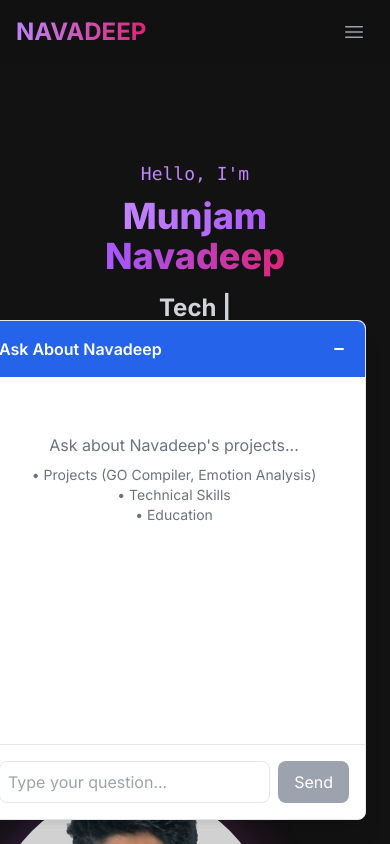
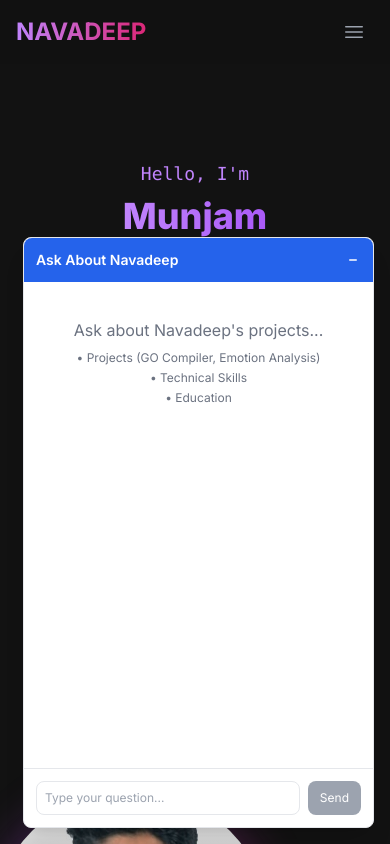
Before and after one commit to navadeep-munjam/panda-resume, a Next.js app: page / in a window 390 px wide. Both pictures are taken after a click on the button 334 px from the left and 788 px from the top of the page. Shown: the top 844 px of the page. Built offline with nearby package versions, Linux system fonts and the light colour scheme.

Commit message:
Made Responsiveness

```diff
--- a/src/app/components/Chatbot.jsx
+++ b/src/app/components/Chatbot.jsx
@@ -1,5 +1,6 @@
 'use client';
 import { useState, useRef, useEffect } from 'react';
+import { motion, AnimatePresence } from 'framer-motion';
 
 export default function Chatbot() {
   const [isOpen, setIsOpen] = useState(false);
@@ -47,92 +48,292 @@ export default function Chatbot() {
     messagesEndRef.current?.scrollIntoView({ behavior: 'smooth' });
   }, [messages]);
 
+  // Close chatbot when clicking outside
+  useEffect(() => {
+    const handleClickOutside = (event) => {
+      const chatbotElement = document.querySelector('.chatbot-container');
+      if (isOpen && chatbotElement && !chatbotElement.contains(event.target)) {
+          setIsOpen(false);
+      }
+    };
+
+    document.addEventListener('mousedown', handleClickOutside);
+    return () => document.removeEventListener('mousedown', handleClickOutside);
+  }, [isOpen]);
+
   return (
-    <div className={`fixed bottom-6 right-6 transition-all duration-300 ${isOpen ? 'w-96 h-[500px]' : 'w-16 h-16'}`}>
+    <div className={`fixed bottom-4 right-4 sm:bottom-6 sm:right-6 z-50 chatbot-container`}>
+      <AnimatePresence>
         {isOpen ? (
-        <div className="bg-white rounded-lg shadow-xl border border-gray-200 h-full flex flex-col">
+          <motion.div
+            initial={{ opacity: 0, scale: 0.8, y: 20 }}
+            animate={{ opacity: 1, scale: 1, y: 0 }}
+            exit={{ opacity: 0, scale: 0.8, y: 20 }}
+            transition={{ type: 'spring', stiffness: 300, damping: 30 }}
+            className={`bg-white rounded-lg shadow-xl border border-gray-200 flex flex-col ${
+              isOpen ? 'w-[90vw] h-[70vh] sm:w-96 sm:h-[500px]' : 'w-16 h-16'
+            }`}
+          >
             {/* Header */}
-          <div
-            className="bg-blue-600 text-white p-4 rounded-t-lg flex justify-between items-center cursor-pointer"
+            <motion.div
+              className="bg-blue-600 text-white p-3 sm:p-4 rounded-t-lg flex justify-between items-center cursor-pointer"
               onClick={() => setIsOpen(false)}
+              whileHover={{ backgroundColor: '#2563eb' }}
             >
-            <h3 className="font-semibold">Ask About Navadeep</h3>
-            <svg xmlns="http://www.w3.org/2000/svg" className="h-5 w-5" viewBox="0 0 20 20" fill="currentColor">
+              <h3 className="font-semibold text-sm sm:text-base">Ask About Navadeep</h3>
+              <svg xmlns="http://www.w3.org/2000/svg" className="h-4 w-4 sm:h-5 sm:w-5" viewBox="0 0 20 20" fill="currentColor">
                 <path fillRule="evenodd" d="M5 10a1 1 0 011-1h8a1 1 0 110 2H6a1 1 0 01-1-1z" clipRule="evenodd" />
               </svg>
-          </div>
+            </motion.div>
 
             {/* Messages */}
-          <div className="flex-1 p-4 overflow-y-auto">
+            <div className="flex-1 p-3 sm:p-4 overflow-y-auto">
               {messages.length === 0 ? (
-              <div className="text-center text-gray-500 mt-10">
-                <p> <div>Ask about Navadeep{"'"}s projects...</div>
-
-                </p>
-                <ul className="mt-2 text-sm">
-                  <li>• Projects (GO Compiler, Emotion Analysis)</li>
-                  <li>• Technical Skills</li>
-                  <li>• Education</li>
+                <motion.div
+                  initial={{ opacity: 0 }}
+                  animate={{ opacity: 1 }}
+                  transition={{ delay: 0.2 }}
+                  className="text-center text-gray-500 mt-6 sm:mt-10"
+                >
+                  <p>Ask about Navadeep's projects...</p>
+                  <ul className="mt-2 text-xs sm:text-sm space-y-1">
+                    <motion.li
+                      initial={{ x: -10, opacity: 0 }}
+                      animate={{ x: 0, opacity: 1 }}
+                      transition={{ delay: 0.3 }}
+                    >• Projects (GO Compiler, Emotion Analysis)</motion.li>
+                    <motion.li
+                      initial={{ x: -10, opacity: 0 }}
+                      animate={{ x: 0, opacity: 1 }}
+                      transition={{ delay: 0.4 }}
+                    >• Technical Skills</motion.li>
+                    <motion.li
+                      initial={{ x: -10, opacity: 0 }}
+                      animate={{ x: 0, opacity: 1 }}
+                      transition={{ delay: 0.5 }}
+                    >• Education</motion.li>
                   </ul>
-              </div>
+                </motion.div>
               ) : (
-              messages.map((m, i) => (
-                <div
+                <AnimatePresence>
+                  {messages.map((m, i) => (
+                    <motion.div
                       key={i}
-                  className={`mb-3 p-3 rounded-lg max-w-[80%] ${
+                      initial={{ opacity: 0, y: 20 }}
+                      animate={{ opacity: 1, y: 0 }}
+                      transition={{ duration: 0.3 }}
+                      className={`mb-3 p-3 rounded-lg max-w-[80%] text-sm sm:text-base ${
                         m.role === 'user'
                           ? 'ml-auto bg-blue-600 text-white'
                           : 'mr-auto bg-gray-100 text-gray-800'
                       }`}
                     >
                       {m.content}
-                </div>
-              ))
+                    </motion.div>
+                  ))}
+                </AnimatePresence>
               )}
               {isLoading && (
-              <div className="mr-auto bg-gray-100 text-gray-800 p-3 rounded-lg max-w-[80%]">
+                <motion.div
+                  initial={{ opacity: 0 }}
+                  animate={{ opacity: 1 }}
+                  className="mr-auto bg-gray-100 text-gray-800 p-3 rounded-lg max-w-[80%]"
+                >
                   <div className="flex space-x-2">
                     <div className="w-2 h-2 bg-gray-500 rounded-full animate-bounce"></div>
                     <div className="w-2 h-2 bg-gray-500 rounded-full animate-bounce" style={{ animationDelay: '0.2s' }}></div>
                     <div className="w-2 h-2 bg-gray-500 rounded-full animate-bounce" style={{ animationDelay: '0.4s' }}></div>
                   </div>
-              </div>
+                </motion.div>
               )}
               <div ref={messagesEndRef} />
             </div>
 
             {/* Input Form */}
-          <form onSubmit={handleSubmit} className="p-4 border-t">
+            <motion.form
+              onSubmit={handleSubmit}
+              className="p-3 sm:p-4 border-t"
+              initial={{ opacity: 0 }}
+              animate={{ opacity: 1 }}
+              transition={{ delay: 0.2 }}
+            >
               <div className="flex gap-2">
                 <input
                   type="text"
                   value={input}
                   onChange={(e) => setInput(e.target.value)}
                   placeholder="Type your question..."
-                className="flex-1 p-2 border rounded-lg focus:outline-none focus:ring-2 focus:ring-blue-500 text-gray-800 bg-white" // Added text-gray-800 and bg-white
+                  className="flex-1 p-2 border rounded-lg focus:outline-none focus:ring-2 focus:ring-blue-500 text-gray-800 bg-white text-xs sm:text-sm"
                   disabled={isLoading}
                 />
-
-              <button
+                <motion.button
                   type="submit"
                   disabled={!input || isLoading}
-                className="bg-blue-600 text-white px-4 rounded-lg disabled:bg-gray-400"
+                  className="bg-blue-600 text-white px-3 sm:px-4 py-2 rounded-lg disabled:bg-gray-400 text-xs sm:text-sm"
+                  whileHover={{ scale: !input || isLoading ? 1 : 1.05 }}
+                  whileTap={{ scale: !input || isLoading ? 1 : 0.95 }}
                 >
                   Send
-              </button>
+                </motion.button>
               </div>
-          </form>
-        </div>
+            </motion.form>
+          </motion.div>
         ) : (
-        <button
+          <motion.button
             onClick={() => setIsOpen(true)}
-          className="w-16 h-16 bg-blue-600 rounded-full shadow-lg flex items-center justify-center text-white hover:bg-blue-700 transition-colors"
+            className="w-14 h-14 sm:w-16 sm:h-16 bg-blue-600 rounded-full shadow-lg flex items-center justify-center text-white hover:bg-blue-700 transition-colors"
+            whileHover={{ scale: 1.1 }}
+            whileTap={{ scale: 0.9 }}
+            animate={{
+              scale: [1, 1.05, 1],
+              transition: { repeat: Infinity, duration: 2 }
+            }}
           >
-          <svg xmlns="http://www.w3.org/2000/svg" className="h-8 w-8" fill="none" viewBox="0 0 24 24" stroke="currentColor">
+            <svg xmlns="http://www.w3.org/2000/svg" className="h-6 w-6 sm:h-8 sm:w-8" fill="none" viewBox="0 0 24 24" stroke="currentColor">
               <path strokeLinecap="round" strokeLinejoin="round" strokeWidth={2} d="M8 10h.01M12 10h.01M16 10h.01M9 16H5a2 2 0 01-2-2V6a2 2 0 012-2h14a2 2 0 012 2v8a2 2 0 01-2 2h-5l-5 5v-5z" />
             </svg>
-        </button>
+          </motion.button>
         )}
+      </AnimatePresence>
     </div>
   );
 }
+
+// 'use client';
+// import { useState, useRef, useEffect } from 'react';
+
+// export default function Chatbot() {
+//   const [isOpen, setIsOpen] = useState(false);
+//   const [messages, setMessages] = useState([]);
+//   const [input, setInput] = useState('');
+//   const [isLoading, setIsLoading] = useState(false);
+//   const messagesEndRef = useRef(null);
+
+//   const handleSubmit = async (e) => {
+//     e.preventDefault();
+//     if (!input.trim() || isLoading) return;
+
+//     // Add user message
+//     const userMessage = { role: 'user', content: input };
+//     setMessages(prev => [...prev, userMessage]);
+//     setInput('');
+//     setIsLoading(true);
+
+//     try {
+//       const response = await fetch('/api/chat', {
+//         method: 'POST',
+//         headers: { 'Content-Type': 'application/json' },
+//         body: JSON.stringify({ messages: [...messages, userMessage] })
+//       });
+
+//       if (!response.ok) {
+//         throw new Error(`HTTP error! status: ${response.status}`);
+//       }
+
+//       const data = await response.json();
+//       setMessages(prev => [...prev, data]);
+//     } catch (error) {
+//       console.error('Fetch error:', error);
+//       setMessages(prev => [...prev, {
+//         role: 'assistant',
+//         content: "Sorry, I encountered an error. Please try again later."
+//       }]);
+//     } finally {
+//       setIsLoading(false);
+//     }
+//   };
+
+//   // Auto-scroll to bottom
+//   useEffect(() => {
+//     messagesEndRef.current?.scrollIntoView({ behavior: 'smooth' });
+//   }, [messages]);
+
+//   return (
+//     <div className={`fixed bottom-6 right-6 transition-all duration-300 ${isOpen ? 'w-96 h-[500px]' : 'w-16 h-16'}`}>
+//       {isOpen ? (
+//         <div className="bg-white rounded-lg shadow-xl border border-gray-200 h-full flex flex-col">
+//           {/* Header */}
+//           <div
+//             className="bg-blue-600 text-white p-4 rounded-t-lg flex justify-between items-center cursor-pointer"
+//             onClick={() => setIsOpen(false)}
+//           >
+//             <h3 className="font-semibold">Ask About Navadeep</h3>
+//             <svg xmlns="http://www.w3.org/2000/svg" className="h-5 w-5" viewBox="0 0 20 20" fill="currentColor">
+//               <path fillRule="evenodd" d="M5 10a1 1 0 011-1h8a1 1 0 110 2H6a1 1 0 01-1-1z" clipRule="evenodd" />
+//             </svg>
+//           </div>
+
+//           {/* Messages */}
+//           <div className="flex-1 p-4 overflow-y-auto">
+//             {messages.length === 0 ? (
+//               <div className="text-center text-gray-500 mt-10">
+//                 <p> <div>Ask about Navadeep{"'"}s projects...</div>
+
+//                 </p>
+//                 <ul className="mt-2 text-sm">
+//                   <li>• Projects (GO Compiler, Emotion Analysis)</li>
+//                   <li>• Technical Skills</li>
+//                   <li>• Education</li>
+//                 </ul>
+//               </div>
+//             ) : (
+//               messages.map((m, i) => (
+//                 <div
+//                   key={i}
+//                   className={`mb-3 p-3 rounded-lg max-w-[80%] ${
+//                     m.role === 'user'
+//                       ? 'ml-auto bg-blue-600 text-white'
+//                       : 'mr-auto bg-gray-100 text-gray-800'
+//                   }`}
+//                 >
+//                   {m.content}
+//                 </div>
+//               ))
+//             )}
+//             {isLoading && (
+//               <div className="mr-auto bg-gray-100 text-gray-800 p-3 rounded-lg max-w-[80%]">
+//                 <div className="flex space-x-2">
+//                   <div className="w-2 h-2 bg-gray-500 rounded-full animate-bounce"></div>
+//                   <div className="w-2 h-2 bg-gray-500 rounded-full animate-bounce" style={{ animationDelay: '0.2s' }}></div>
+//                   <div className="w-2 h-2 bg-gray-500 rounded-full animate-bounce" style={{ animationDelay: '0.4s' }}></div>
+//                 </div>
+//               </div>
+//             )}
+//             <div ref={messagesEndRef} />
+//           </div>
+
+//           {/* Input Form */}
+//           <form onSubmit={handleSubmit} className="p-4 border-t">
+//             <div className="flex gap-2">
+//                 <input
+//                 type="text"
+//                 value={input}
+//                 onChange={(e) => setInput(e.target.value)}
+//                 placeholder="Type your question..."
+//                 className="flex-1 p-2 border rounded-lg focus:outline-none focus:ring-2 focus:ring-blue-500 text-gray-800 bg-white" // Added text-gray-800 and bg-white
+//                 disabled={isLoading}
+//                 />
+
+//               <button
+//                 type="submit"
+//                 disabled={!input || isLoading}
+//                 className="bg-blue-600 text-white px-4 rounded-lg disabled:bg-gray-400"
+//               >
+//                 Send
+//               </button>
+//             </div>
+//           </form>
+//         </div>
+//       ) : (
+//         <button
+//           onClick={() => setIsOpen(true)}
+//           className="w-16 h-16 bg-blue-600 rounded-full shadow-lg flex items-center justify-center text-white hover:bg-blue-700 transition-colors"
+//         >
+//           <svg xmlns="http://www.w3.org/2000/svg" className="h-8 w-8" fill="none" viewBox="0 0 24 24" stroke="currentColor">
+//             <path strokeLinecap="round" strokeLinejoin="round" strokeWidth={2} d="M8 10h.01M12 10h.01M16 10h.01M9 16H5a2 2 0 01-2-2V6a2 2 0 012-2h14a2 2 0 012 2v8a2 2 0 01-2 2h-5l-5 5v-5z" />
+//           </svg>
+//         </button>
+//       )}
+//     </div>
+//   );
+// }
```
Also changed, not shown: src/app/components/Footer.jsx (+17 -32 lines). Lines whose indentation alone changed are shown as unchanged.
